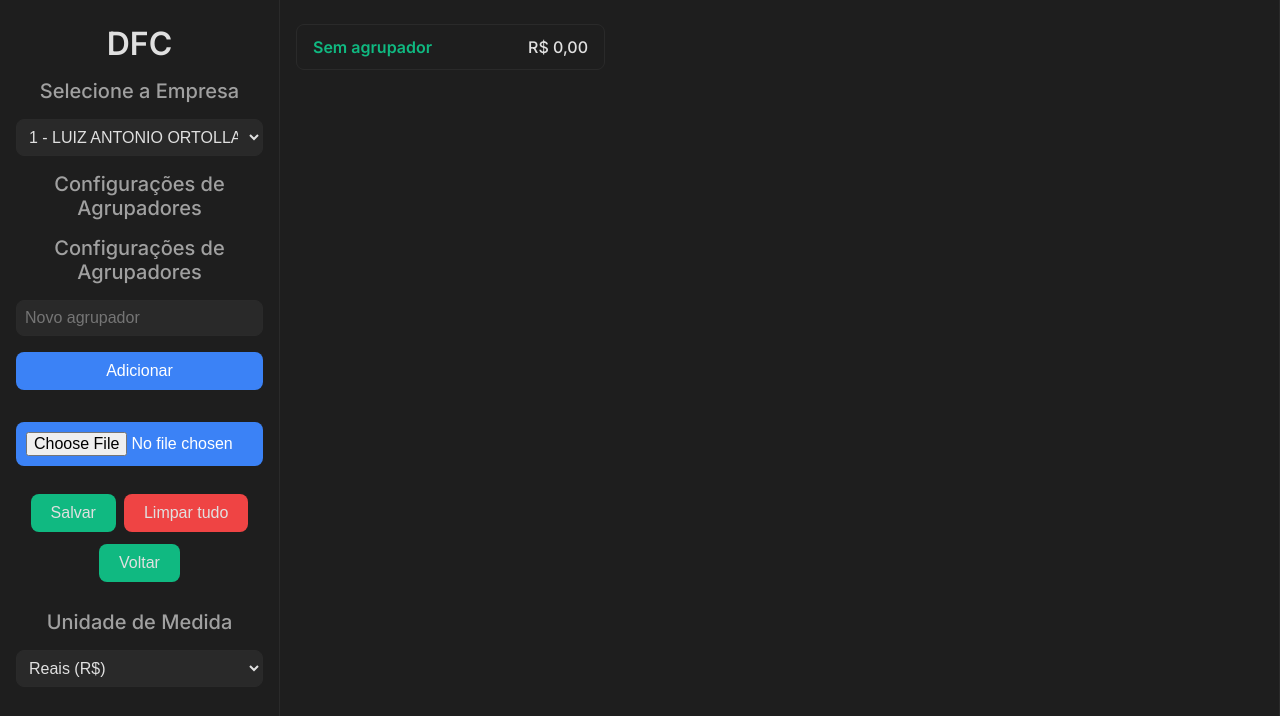
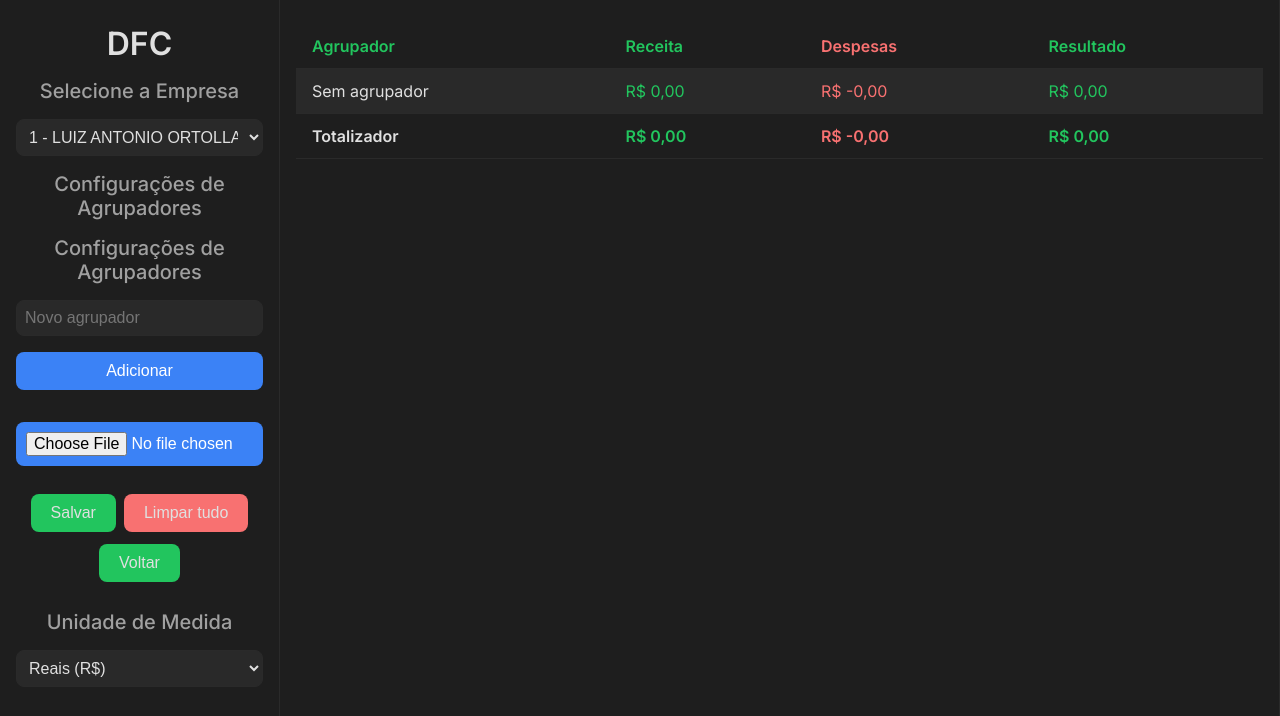
Before and after one commit to adrian-kerber/dfc-laosf, a React (Vite) app: page / in a window 1280 px wide. Both pictures are taken after a click on the button "Mostrar Relatório". Shown: the top 716 px of the page. Built offline with nearby package versions, Linux system fonts and the light colour scheme.

Commit message:
refactor: app.css and app.jsx report changes

```diff
--- a/src/App.css
+++ b/src/App.css
@@ -9,9 +9,9 @@
   --card-bg: #292929;
   --primary: #3b82f6;
   --primary-hover: #2563eb;
-  --accent: #10b981;
+  --accent: #22c55e;
   --accent-hover: #059669;
-  --danger: #ef4444;
+  --danger: #f87171;
   --text-primary: #e0e0e0;
   --text-secondary: #a0a0a0;
   --border: #2a2a2a;
@@ -303,3 +303,57 @@ select,
     grid-template-columns: 1fr;
   }
 }
+
+/* Report Table View */
+.report-list-view {
+  overflow-x: auto;
+  padding: 24px;
+}
+.report-table {
+  width: 100%;
+  border-collapse: collapse;
+}
+.report-table th,
+.report-table td {
+  padding: 12px 16px;
+  border-bottom: 1px solid var(--border);
+  text-align: left;
+}
+.report-table th {
+  background: var(--surface);
+  color: var(--accent);
+  font-weight: 600;
+  position: sticky;
+  top: 0;
+  z-index: 2;
+}
+.report-table td {
+  background: var(--card-bg);
+  color: var(--text-primary);
+}
+.report-table tr.report-header-row:hover {
+  background: var(--surface);
+  cursor: pointer;
+}
+.report-account-row td {
+  padding-left: 32px;
+  background: var(--bg);
+  color: var(--text-secondary);
+}
+.report-total-row td {
+  background: var(--surface);
+  font-weight: 600;
+  color: var(--text-primary);
+}
+.report-table td:nth-child(3),
+.report-table th:nth-child(3) {
+  color: var(--danger);
+}
+
+/* Em App.css, no fim */
+.positive {
+  color: var(--accent);
+}
+.negative {
+  color: var(--danger);
+}
--- a/src/App.jsx
+++ b/src/App.jsx
@@ -57,6 +57,7 @@ export default function App() {
     setAccounts({});
     setExpanded({});
     setShowReport(false);
+  // eslint-disable-next-line react-hooks/exhaustive-deps
   }, [company]);
 
   // Salvar agrupadores
@@ -138,19 +139,18 @@ export default function App() {
 
   // Função para formatar valor conforme unidade
   const formatValue = (value) => {
-    switch(unit) {
+    const absValue = value >= 0 ? value : -value;
+    switch (unit) {
       case 'soja':
-        return priceSoy
-          ? `${Math.round(value/parseFloat(priceSoy))} sacas de soja`
-          : '-';
+        if (!priceSoy) return '-';
+        return `${Math.round(absValue / parseFloat(priceSoy)).toLocaleString('pt-BR')} sacas de soja`;
       case 'milho':
-        return priceCorn
-          ? `${Math.round(value/parseFloat(priceCorn))} sacas de milho`
-          : '-';
+        if (!priceCorn) return '-';
+        return `${Math.round(absValue / parseFloat(priceCorn)).toLocaleString('pt-BR')} sacas de milho`;
       case 'suino':
-        return pricePig
-          ? `${Math.round(value/parseFloat(pricePig))} kg suíno`
-          : '-';
+        if (!pricePig) return '-';
+        return `${Math.round(absValue / parseFloat(pricePig)).toLocaleString('pt-BR')} kg suíno`;
+      case 'reais':
       default:
         return `R$ ${value.toLocaleString('pt-BR',{minimumFractionDigits:2})}`;
     }
@@ -186,62 +186,78 @@ export default function App() {
               <option value="milho">Sacas de Milho</option>
               <option value="suino">Kg de Suíno</option>
             </select>
-            {unit==='soja' && (
-              <input
-                type="number"
-                placeholder="Preço saco soja (R$)"
-                value={priceSoy}
-                onChange={e=>setPriceSoy(e.target.value)}
-              />
-            )}
-            {unit==='milho' && (
-              <input
-                type="number"
-                placeholder="Preço saco milho (R$)"
-                value={priceCorn}
-                onChange={e=>setPriceCorn(e.target.value)}
-              />
-            )}
-            {unit==='suino' && (
-              <input
-                type="number"
-                placeholder="Preço kg suíno (R$)"
-                value={pricePig}
-                onChange={e=>setPricePig(e.target.value)}
-              />
-            )}
+            {unit==='soja' && <input type="number" placeholder="Preço saco soja (R$)" value={priceSoy} onChange={e=>setPriceSoy(e.target.value)} />}
+            {unit==='milho'&&<input type="number" placeholder="Preço saco milho (R$)" value={priceCorn} onChange={e=>setPriceCorn(e.target.value)} />}
+            {unit==='suino'&&<input type="number" placeholder="Preço kg suíno (R$)" value={pricePig} onChange={e=>setPricePig(e.target.value)} />}
           </>
         )}
       </div>
 
       {showReport ? (
-        <div className="report-grid">
-          {Object.values(aggregators).map(col=>{
-            const ids = col.id==='unassigned'
-              ? Object.keys(accounts).filter(id=>!Object.values(aggregators)
-                  .filter(a=>a.id!=='unassigned')
-                  .flatMap(a=>a.accountIds)
-                  .includes(id))
-              : col.accountIds.filter(id=>accounts[id]);
-            const total = ids.reduce((sum,id)=> sum + (accounts[id].sign==='+'?accounts[id].valor:-accounts[id].valor), 0);
-            return (
-              <div key={col.id} className="report-section">
-                <div className="report-header" onClick={()=>toggleExpand(col.id)} style={{cursor:'pointer'}}>
-                  <span className="report-title">{col.title}</span>
-                  <span className="report-total">{formatValue(total)}</span>
-                </div>
-                {expanded[col.id] && (
-                  <ul className="report-list" style={{ maxHeight: '30vh', overflowY: 'auto' }}>
-                    {ids.map(id=>(
-                      <li key={id} className="report-item">
-                        {accounts[id].name}: {formatValue(accounts[id].sign==='+'?accounts[id].valor:-accounts[id].valor)}
-                      </li>
-                    ))}
-                  </ul>
-                )}
-              </div>
-            );
-          })}
+        <div className="report-list-view">
+          <table className="report-table">
+            <thead>
+              <tr>
+                <th>Agrupador</th>
+                <th>Receita</th>
+                <th>Despesas</th>
+                <th>Resultado</th>
+              </tr>
+            </thead>
+            <tbody>
+              {(() => {
+                const aggs = Object.values(aggregators);
+                let totalRec = 0, totalDesp = 0;
+                return aggs.map(col => {
+                  const ids = col.id === 'unassigned'
+                    ? Object.keys(accounts).filter(id => !aggs.filter(a => a.id !== 'unassigned').flatMap(a => a.accountIds).includes(id))
+                    : col.accountIds.filter(id => accounts[id]);
+                  const rec = ids.reduce((s,id) => s + (accounts[id].sign === '+' ? accounts[id].valor : 0), 0);
+                  const desp = ids.reduce((s,id) => s + (accounts[id].sign === '-' ? accounts[id].valor : 0), 0);
+                  const res = rec - desp;
+                  totalRec += rec;
+                  totalDesp += desp;
+                  return (
+                    <React.Fragment key={col.id}>
+                      <tr className="report-header-row" onClick={() => toggleExpand(col.id)} style={{ cursor: 'pointer' }}>
+                        <td>{col.title}</td>
+                        <td style={{ color: 'var(--accent)' }}>{formatValue(rec)}</td>
+                        <td style={{ color: 'var(--danger)' }}>{formatValue(-desp)}</td>
+                        <td style={{ color: res < 0 ? 'var(--danger)' : 'var(--accent)' }}>{formatValue(res)}</td>
+                      </tr>
+                      {expanded[col.id] && ids.map(id => {
+                        const acct = accounts[id];
+                        const recA = acct.sign === '+' ? acct.valor : 0;
+                        const despA = acct.sign === '-' ? acct.valor : 0;
+                        const resA = recA - despA;
+                        return (
+                          <tr key={id} className="report-account-row">
+                            <td style={{ paddingLeft: '20px' }}>{acct.name}</td>
+                            <td style={{ color: 'var(--accent)' }}>{formatValue(recA)}</td>
+                            <td style={{ color: 'var(--danger)' }}>{formatValue(-despA)}</td>
+                            <td style={{ color: resA < 0 ? 'var(--danger)' : 'var(--accent)' }}>{formatValue(resA)}</td>
+                          </tr>
+                        );
+                      })}
+                    </React.Fragment>
+                  );
+                }).concat(
+                  // totalizador usando formatValue and unit
+                  (() => {
+                    const totRes = totalRec - totalDesp;
+                    return (
+                      <tr key="totalizador" className="report-total-row" style={{ fontWeight: '600' }}>
+                        <td>Totalizador</td>
+                        <td style={{ color: 'var(--accent)' }}>{formatValue(totalRec)}</td>
+                        <td style={{ color: 'var(--danger)' }}>{formatValue(-totalDesp)}</td>
+                        <td style={{ color: totRes < 0 ? 'var(--danger)' : 'var(--accent)' }}>{formatValue(totRes)}</td>
+                      </tr>
+                    );
+                  })()
+                );
+              })()}
+            </tbody>
+          </table>
         </div>
       ) : (
         <DragDropContext onDragEnd={onDragEnd}>
```
